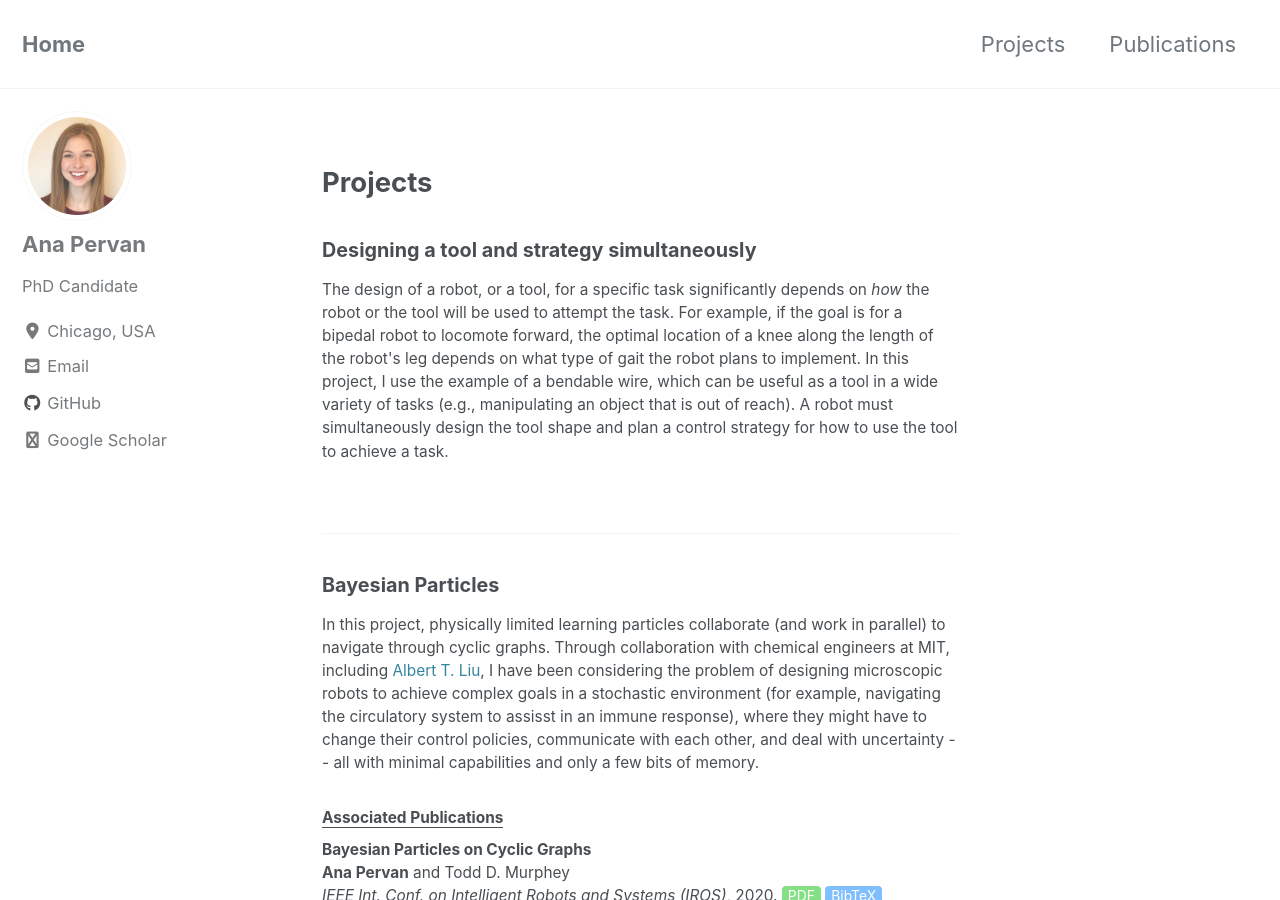
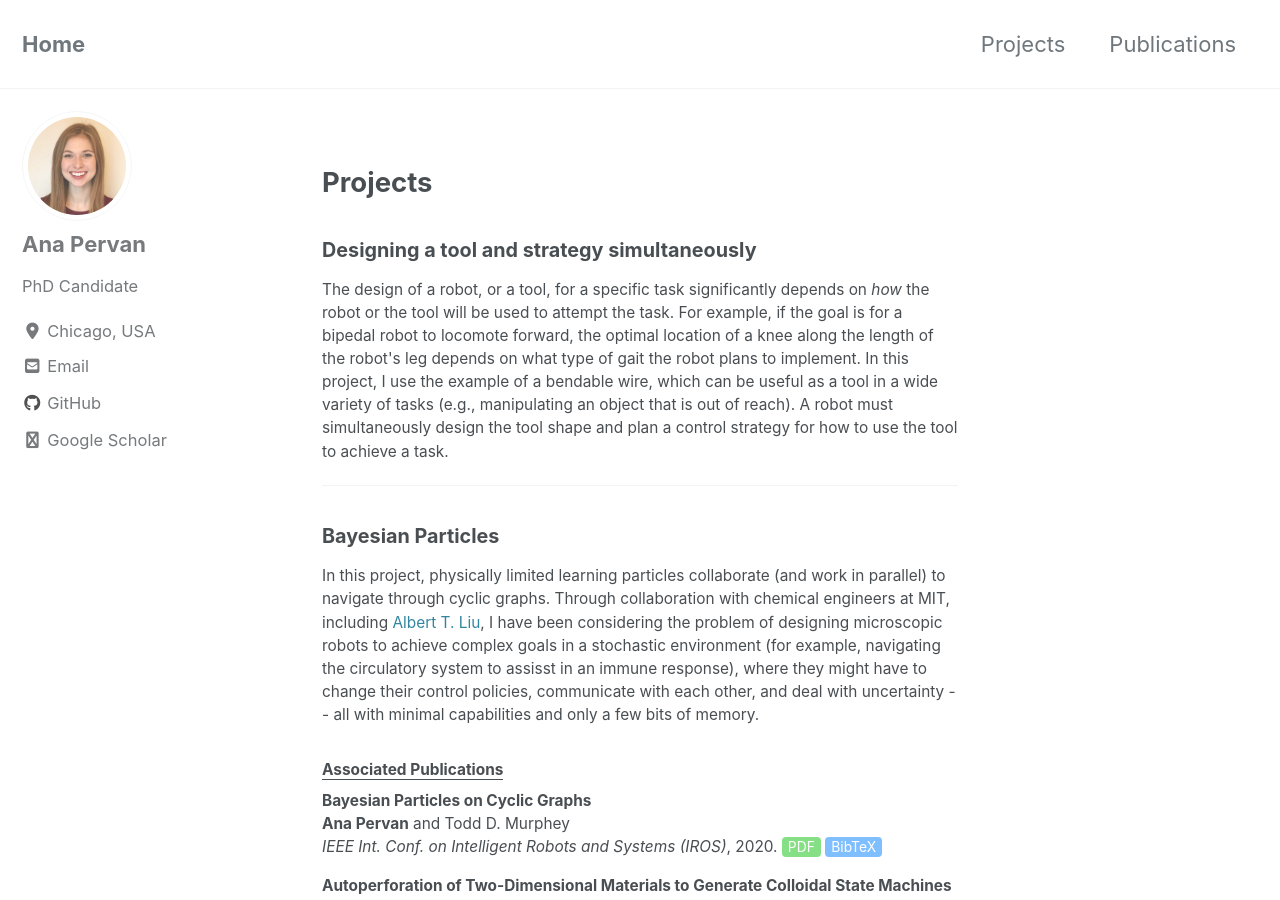
Before and after one commit to anapervan/anapervan.github.io, a Jekyll site: the page built from projects.html, in a window 1280 px wide and 900 px high. Built offline with Jekyll 4.4.1, drawn with Linux system fonts in a browser that asks for light colours; cached includes are drawn as plain includes; nearby versions of some CDN libraries.

Commit message:
updated text size

```diff
--- a/index.html
+++ b/index.html
@@ -6,7 +6,7 @@ author_profile: true
 <h2>About</h2>
 
 <body>
-  <p style="font-size: 70%">I am a fourth year PhD student in Mechanical Engineering at Northwestern University
+  <p style="font-size: 70%">I am a fifth year PhD student in Mechanical Engineering at Northwestern University
     advised by <a href="https://www.mccormick.northwestern.edu/research-faculty/directory/profiles/murphey-todd.html">Todd Murphey</a>.
     I am part of the <a href="https://murpheylab.github.io/">Interactive and Emergent
     Autonomy Lab</a>, where our research focuses on computational methods in data-driven control,
--- a/projects.html
+++ b/projects.html
@@ -46,7 +46,7 @@ author_profile: true
     for how to use the tool to achieve a task.</p>
 
 
-<br>
+
 <hr>
 <h3 style="font-size:90%">Bayesian Particles</h3>
 <!-- <center><h3>Bayesian Particles</h3></center> -->
@@ -81,10 +81,9 @@ author_profile: true
         <br><i>Workshop on Robust Task and Motion Planning at Robotic Science and Systems (RSS) Conference</i>, 2019.
         <a href="http://dyalab.mines.edu/2019/rss-workshop/#submissions" style="font-size:90%"><button class="button button2">Workshop</button></a>
         <a href="/assets/pdfs/TowardsRobustMotionPlanning.pdf" style="font-size:90%"><button class="button button3">PDF</button></a>
-        <a href="/assets/bibs/berrueta2019rss.bib" style="font-size:90%"><button class="button button1">BibTeX</button></a></p>
+        <a href="/assets/bibs/berrueta2019rss.bib" style="font-size:90%;"><button class="button button1">BibTeX</button></a></p>
 
 
-<br>
 <hr>
 <h3 style="font-size:90%">Algorithmic Design for Embodied Intelligence</h3>
 <!-- <center><h3>Algorithmic Design for Embodied Intelligence</h3></center> -->
@@ -121,9 +120,9 @@ author_profile: true
       <a href="/assets/bibs/pervan2018wafr.bib" style="font-size:90%"><button class="button button1">BibTeX</button></a></p>
 
 
-<br>
+
 <hr>
-<h3>Collective Behaviors and Emergent Computation</h3>
+<h3 style="font-size:90%">Collective Behaviors and Emergent Computation</h3>
 <!-- <center><h3>Collective Behaviors and Emergent Computation</h3></center> -->
   <p style="font-size: 70%">The main element of emergent behavior is the ability of the local
   sensing and actuation of individuals to result in significant, global
@@ -151,9 +150,9 @@ author_profile: true
     <a href="/assets/bibs/berrueta2019.bib" style="font-size:90%"><button class="button button1">BibTeX</button></a></p>
 
 
-<br>
+
 <hr>
-<h3>Primitives and Logic for Robot Comparisons</h3>
+<h3 style="font-size:90%">Primitives and Logic for Robot Comparisons</h3>
 <!-- <center><h3>Primitives and Logic for Robot Comparisons</h3></center> -->
   <p style="font-size: 70%"> Inspired by micro-scale robotic systems and active matter,
     my collaborators and I examine several different robot designs and systems. I
```
Also changed, not shown: 2 other files.
